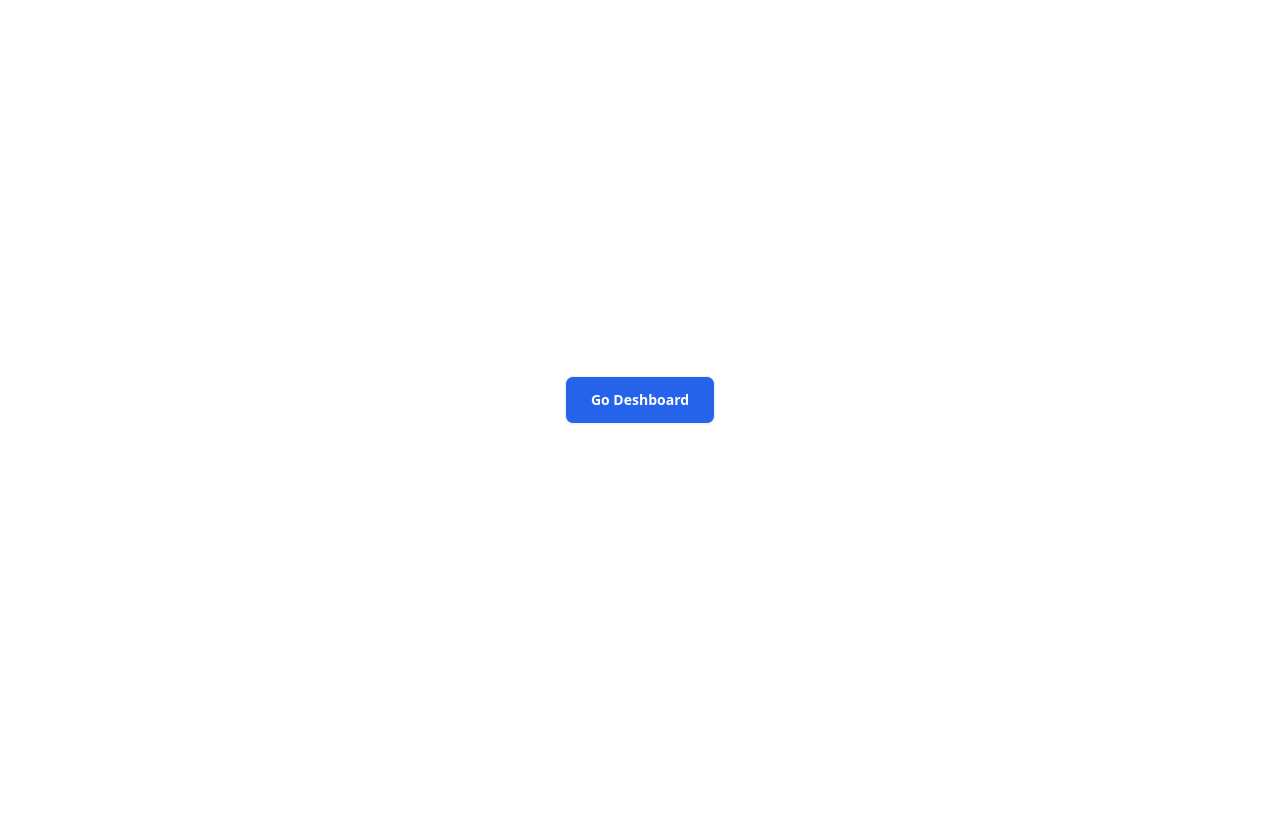
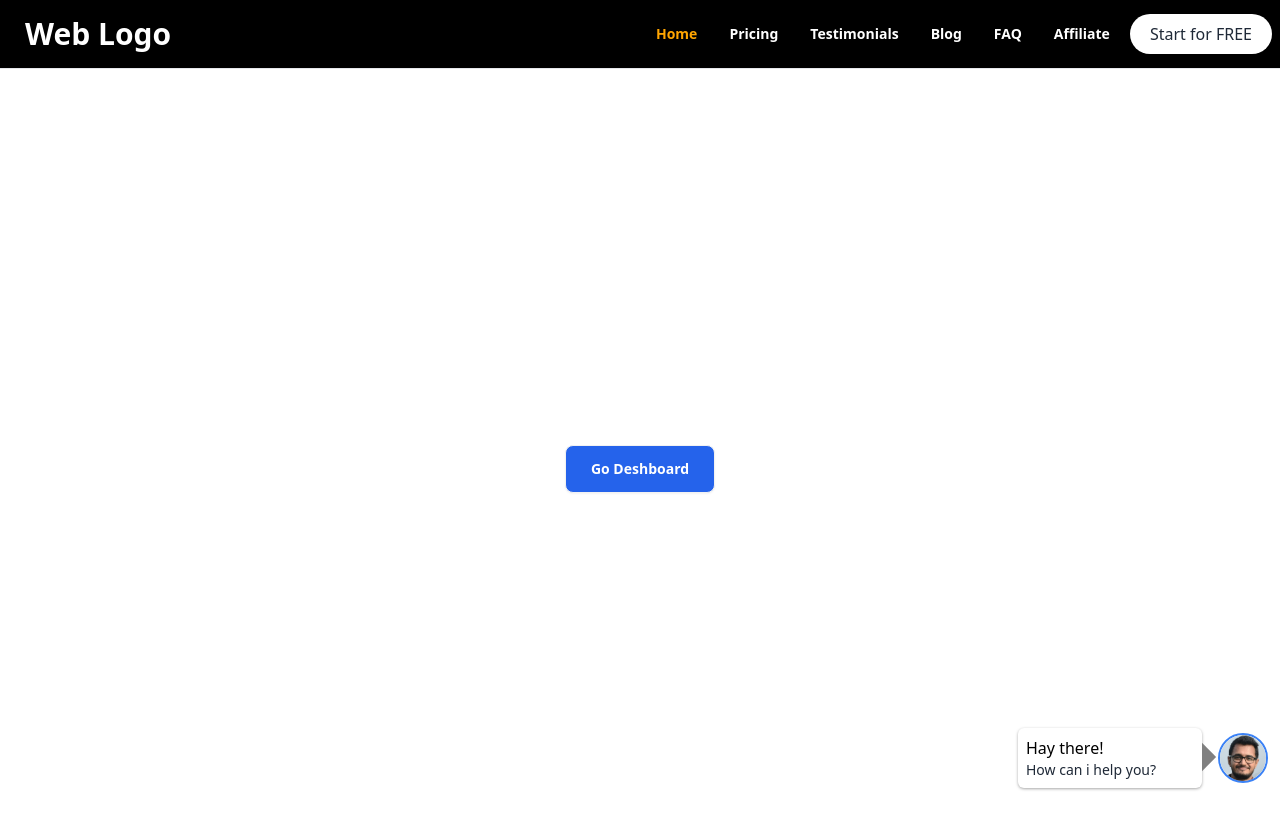
Before and after one commit to rifat0rahman/CometFrontend, a React (Vite) app: page / in a window 1280 px wide. Shown: the top 828 px of the page. Before the commit the page ends 800 px from the top, so only its background shows below. Built offline with nearby package versions, Linux system fonts and the light colour scheme.

Commit message:
error page design and home page nav is done

```diff
--- /dev/null
+++ b/src/Components/CustomComponents/useAxiousSorce.jsx
@@ -0,0 +1,9 @@
+import axios from "axios";
+
+const axiosInstance = axios.create({
+  baseURL: "http://127.0.0.1:8000",
+});
+
+export default function useAxiosSource() {
+  return { axiosSource: axiosInstance };
+}
--- a/src/Components/DefaultComponents/ErrorPage/ErrorPage.jsx
+++ b/src/Components/DefaultComponents/ErrorPage/ErrorPage.jsx
@@ -1,10 +1,16 @@
 import { Link } from "react-router-dom";
+import error from "../../../image/404.gif";
 
 export default function ErrorPage() {
   return (
-    <div className="w-full flex-col h-full flex justify-center items-center">
-      ErrorPage
-      <Link to="/">Got Home</Link>
+    <div className="w-full min-h-screen flex justify-center overflow-hidden items-center relative">
+      <Link
+        to={"/"}
+        className="flex justify-center animation top-[50%] btn  items-center border bg-slate-500 !text-white absolute"
+      >
+        <h1 className="font-bold">GO HOME</h1>
+      </Link>
+      <img src={error} alt="error" className="max-w-[1000px]" />
     </div>
   );
 }
--- /dev/null
+++ b/src/Components/DefaultComponents/Navbar.jsx
@@ -0,0 +1,92 @@
+import { Link, NavLink } from "react-router-dom";
+
+export default function NavBar() {
+  //nav item links is here
+  const navItems = (
+    <>
+      <li>
+        <NavLink className="font-bold text-white" to={"/"}>
+          Home
+        </NavLink>
+      </li>
+      <li>
+        <NavLink className="font-bold text-white" to={"/about"}>
+          Pricing
+        </NavLink>
+      </li>
+
+      <li>
+        <NavLink className="font-bold text-white" to={"/appartment"}>
+          Testimonials
+        </NavLink>
+      </li>
+
+      <li>
+        <NavLink className="font-bold text-white" to={"/contact"}>
+          Blog
+        </NavLink>
+      </li>
+      <li>
+        <NavLink className="font-bold text-white" to={"/contact"}>
+          FAQ
+        </NavLink>
+      </li>
+      <li>
+        <NavLink className="font-bold text-white" to={"/contact"}>
+          Affiliate
+        </NavLink>
+      </li>
+    </>
+  );
+
+  return (
+    <div className="w-full bg-black border-b">
+      <div className="container mx-auto navbar">
+        <div className="navbar-start">
+          <div className="dropdown">
+            <div
+              tabIndex={0}
+              role="button"
+              className="btn btn-ghost text-white lg:hidden"
+            >
+              <svg
+                xmlns="http://www.w3.org/2000/svg"
+                className="h-5 w-5"
+                fill="none"
+                viewBox="0 0 24 24"
+                stroke="currentColor"
+              >
+                <path
+                  strokeLinecap="round"
+                  strokeLinejoin="round"
+                  strokeWidth="2"
+                  d="M4 6h16M4 12h8m-8 6h16"
+                />
+              </svg>
+            </div>
+            <ul
+              tabIndex={0}
+              className="menu HomeNav menu-sm dropdown-content mt-3 z-[1] p-2 shadow bg-[rgba(0,0,0,0.6)] rounded-box w-52"
+            >
+              {navItems}
+            </ul>
+          </div>
+          <NavLink to={"/"} className="btn btn-ghost text-xl">
+            <h1 className="text-white text-3xl">Web Logo</h1>
+          </NavLink>
+        </div>
+        <div className="w-[35%] md:w-[80%] justify-end">
+          <ul className="menu HomeNav menu-horizontal px-1 hidden lg:flex">
+            {navItems}
+          </ul>
+          <Link
+            className=" bg-white font-[400] p-2 px-5 rounded-full"
+            to={"/my_content"}
+          >
+            Start for FREE
+          </Link>
+        </div>
+      </div>
+    </div>
+  );
+}
--- a/src/Components/DeshboardComponents/DeshboardNav/DeshboardNav.jsx
+++ b/src/Components/DeshboardComponents/DeshboardNav/DeshboardNav.jsx
@@ -83,7 +83,7 @@ export default function DeshboardNav() {
           <div
             className={`w-full ${
               createClicked ? "flex" : "hidden"
-            } my-2 flex-col`}
+            } my-2 deshboardNav flex-col`}
           >
             <NavLink
               to={`/topic_creation`}
--- a/src/Components/DeshboardComponents/DeshboardRoot.jsx
+++ b/src/Components/DeshboardComponents/DeshboardRoot.jsx
@@ -11,7 +11,7 @@ export default function DeshboardRoot() {
           <p className="text-center">this is simple notice box</p>
         </div>
         <Outlet></Outlet>
-        <div className="w-[250px] cursor-pointer items-center fixed bottom-3 right-3 grid grid-cols-4 gap-4">
+        <div className="w-[250px] arrow cursor-pointer items-center fixed bottom-3 right-3 grid grid-cols-4 gap-4">
           <div className="w-full bg-white col-span-3 p-2 customshadow rounded-md">
             <p className="text-black text-md">Hay there!</p>
             <p className="text-gray-800 text-sm">How can i help you?</p>
--- a/src/Components/DeshboardComponents/userDeshboard/TopicCreation/TopicCreation.jsx
+++ b/src/Components/DeshboardComponents/userDeshboard/TopicCreation/TopicCreation.jsx
@@ -1,6 +1,6 @@
 import { useForm } from "react-hook-form";
 import TopicCreationOutput from "./TopicCreationOutput";
-import useAxiosSource from "../../../CustomComponents/useAxiousSorce,jsx";
+import useAxiosSource from "../../../CustomComponents/useAxiousSorce.jsx";
 import { useState } from "react";
 
 export default function TopicCreation() {
--- a/src/Components/HomeComponents/HomeRoot.jsx
+++ b/src/Components/HomeComponents/HomeRoot.jsx
@@ -1,9 +1,23 @@
 import { Outlet } from "react-router-dom";
+import support from "../../image/public.jpeg";
+import Navbar from "../DefaultComponents/Navbar";
 
 export default function HomeRoot() {
   return (
-    <div>
+    <div className="w-full relative">
+      <Navbar></Navbar>
       <Outlet></Outlet>
+      <div className="w-[250px] cursor-pointer items-center fixed bottom-3 right-3 grid grid-cols-4 gap-4">
+        <div className="w-full bg-white col-span-3 p-2 arrow customshadow rounded-md">
+          <p className="text-black text-md">Hay there!</p>
+          <p className="text-gray-800 text-sm">How can i help you?</p>
+        </div>
+        <img
+          src={support}
+          alt="public"
+          className="w-full border-2 border-blue-500 rounded-full"
+        />
+      </div>
     </div>
   );
 }
--- a/src/index.css
+++ b/src/index.css
@@ -5,9 +5,38 @@
 * {
   transition: 0.3s;
 }
-.active {
+.HomeNav > li > .active {
+  background: transparent !important;
+  color: orange !important;
+}
+.deshboardNav > .active {
   background: rgba(0, 153, 255, 0.205) !important;
 }
 .customshadow {
   box-shadow: 0px 1px 3px rgb(168, 168, 168);
 }
+.arrow::after {
+  content: "";
+  position: absolute;
+  transform: rotate(135deg);
+  top: 19px;
+  right: 56px;
+  width: 0px;
+  height: 0px;
+  border-top: 20px solid gray;
+  border-right: 20px solid rgba(255, 255, 255, 0);
+}
+.animation {
+  animation: jump 2s infinite;
+}
+@keyframes jump {
+  0% {
+    top: 50%;
+  }
+  50% {
+    top: 55%;
+  }
+  100% {
+    top: 50%;
+  }
+}
```
Also changed, not shown: src/image/404.gif (added).
